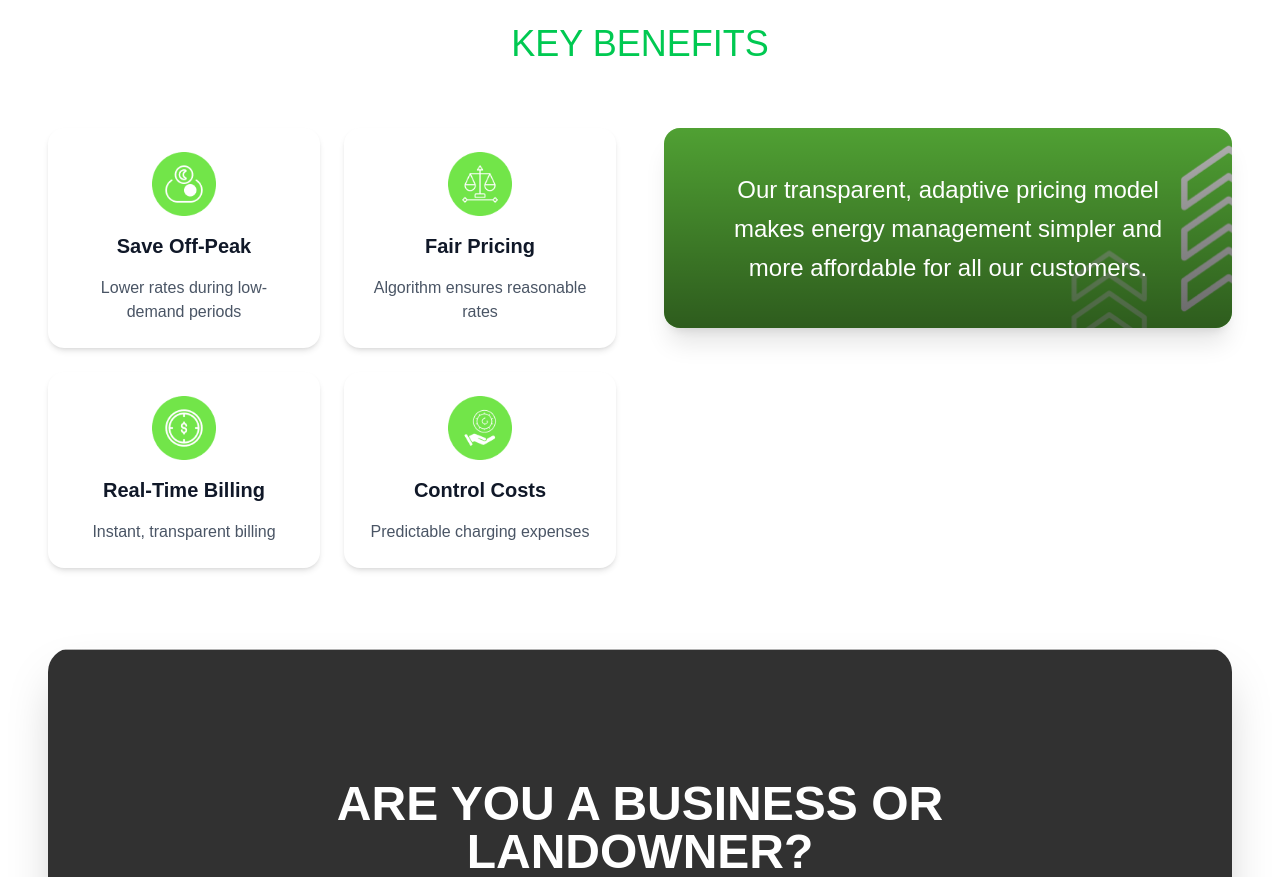
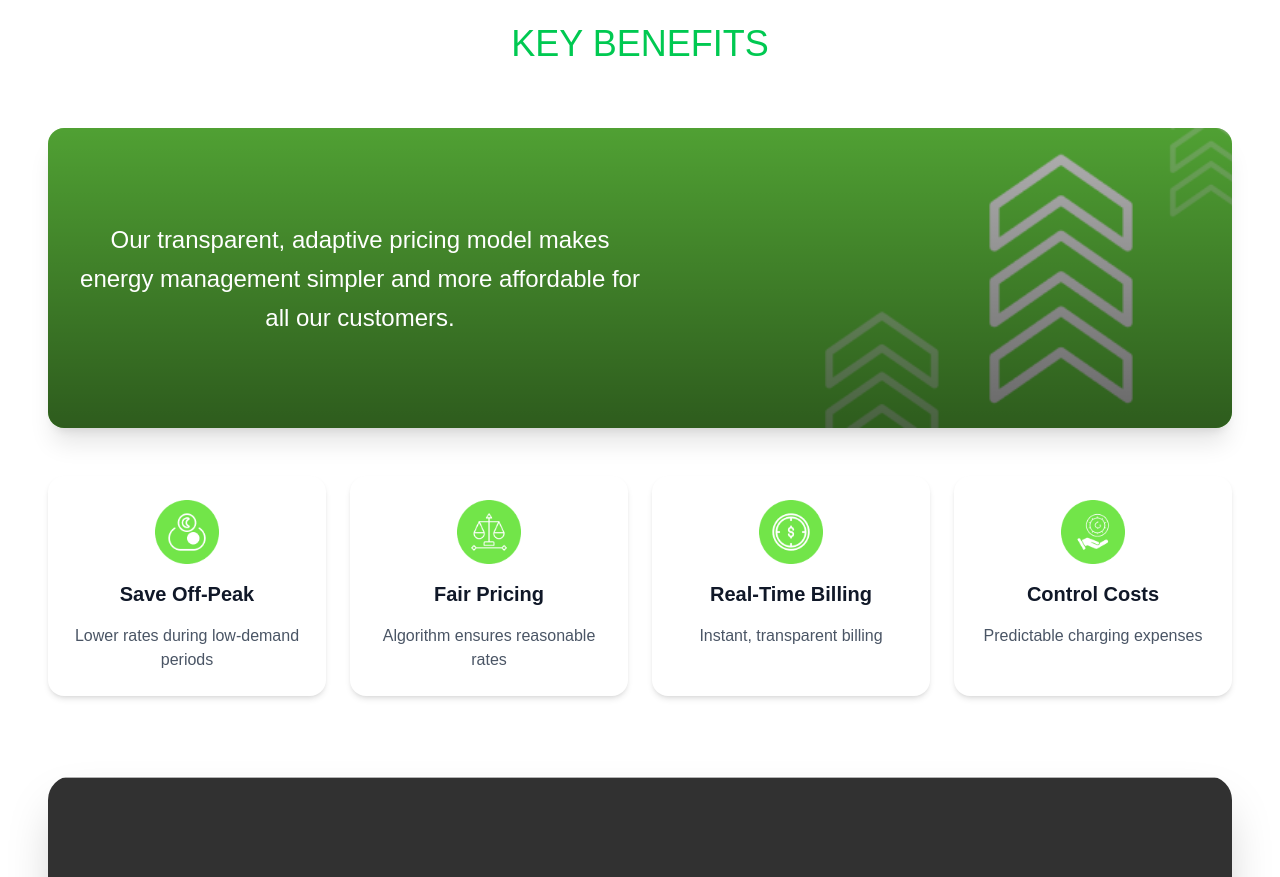
Before and after one commit to Mastermind730/Power, a Next.js app: page /charging in a window 1280 px wide. Shown: the part 7020-7897 px from the top of the page. Built offline with nearby package versions, Linux system fonts and the light colour scheme; a web font is replaced by a local one.

Commit message:
done with the feature section edits

```diff
--- a/src/app/charging/page.tsx
+++ b/src/app/charging/page.tsx
@@ -193,8 +193,26 @@ export default function EVCharging() {
             </h3>
           </div>
 
-          <div className="flex flex-col xl:flex-row items-stretch gap-12">
-            <div className="xl:w-1/2 grid grid-cols-1 md:grid-cols-2 gap-6">
+         <div className="flex flex-col gap-12">
+  {/* Full-width image section */}
+  <div className="w-full relative rounded-2xl h-[150px] md:h-[200px] lg:h-[300px] overflow-hidden shadow-xl">
+    <Image
+      src="/ev-benefitbg2.png"
+      alt="Benefits illustration"
+      fill
+      className="object-cover"
+      priority
+    />
+    <div className="absolute inset-0 flex items-center justify-start p-6 bg-gradient-to-t from-black/60 to-black/30">
+      <p className="text-white text-lg md:text-xl lg:text-2xl leading-relaxed text-center max-w-md lg:max-w-xl">
+        Our transparent, adaptive pricing model makes energy management
+        simpler and more affordable for all our customers.
+      </p>
+    </div>
+  </div>
+
+  {/* Feature cards in a single row */}
+  <div className="grid grid-cols-1 sm:grid-cols-2 lg:grid-cols-4 gap-6">
     {[
       {img: '/ev-benefit1.png', text: 'Save Off-Peak', desc: 'Lower rates during low-demand periods'},
       {img: '/ev-benefit2.png', text: 'Fair Pricing', desc: 'Algorithm ensures reasonable rates'},
@@ -215,36 +233,7 @@ export default function EVCharging() {
       </div>
     ))}
   </div>
-
-         <div className="xl:w-1/2 relative rounded-2xl w-full h-[200px] overflow-hidden shadow-xl aspect-[4/3]">
-  {/* Background Image - Desktop */}
-  <Image
-    src="/ev-benefitbg2.png"
-    alt="Benefits illustration"
-    fill
-    className="hidden md:block object-cover"
-    priority
-  />
-
-  {/* Background Image - Mobile */}
-  <Image
-    src="/ev-benefitbg2.png"  // Assuming you have a mobile-optimized version
-    alt="Benefits illustration"
-    fill
-    className="block md:hidden object-cover"
-    priority
-  />
-
-  {/* Overlay Content */}
-  <div className="absolute inset-0 flex items-center justify-center p-6 md:p-12 bg-gradient-to-t from-black/60 to-black/30">
-    <p className="text-white text-lg md:text-xl lg:text-2xl leading-relaxed text-center max-w-md lg:max-w-xl">
-      Our transparent, adaptive pricing model makes energy management
-      simpler and more affordable for all our customers.
-    </p>
 </div>
-</div>
-          </div>
-
           <div className="mt-20 relative rounded-3xl overflow-hidden shadow-2xl">
   {/* Desktop Image */}
   <Link href={"/business"}>
```
Lines whose indentation alone changed are shown as unchanged.
